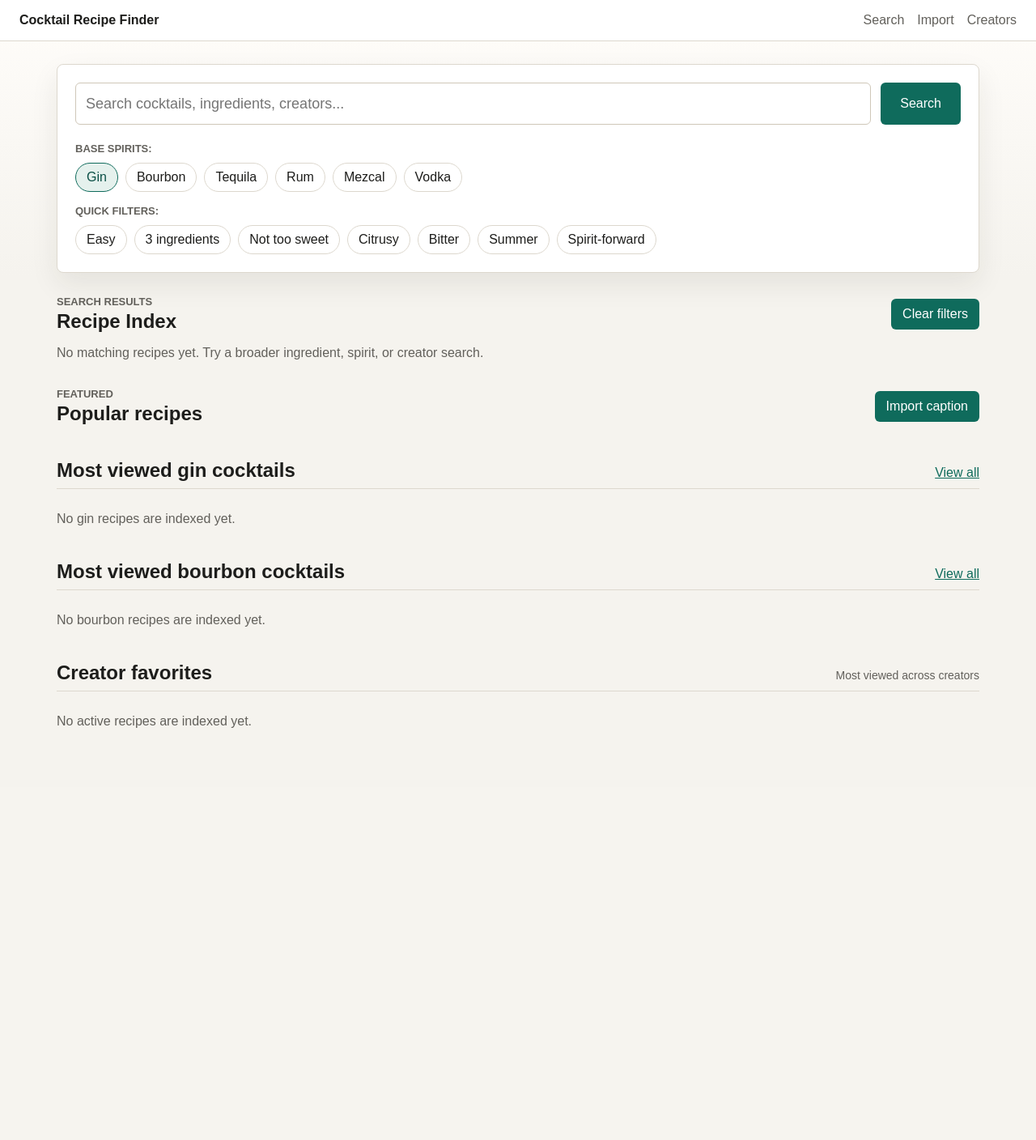
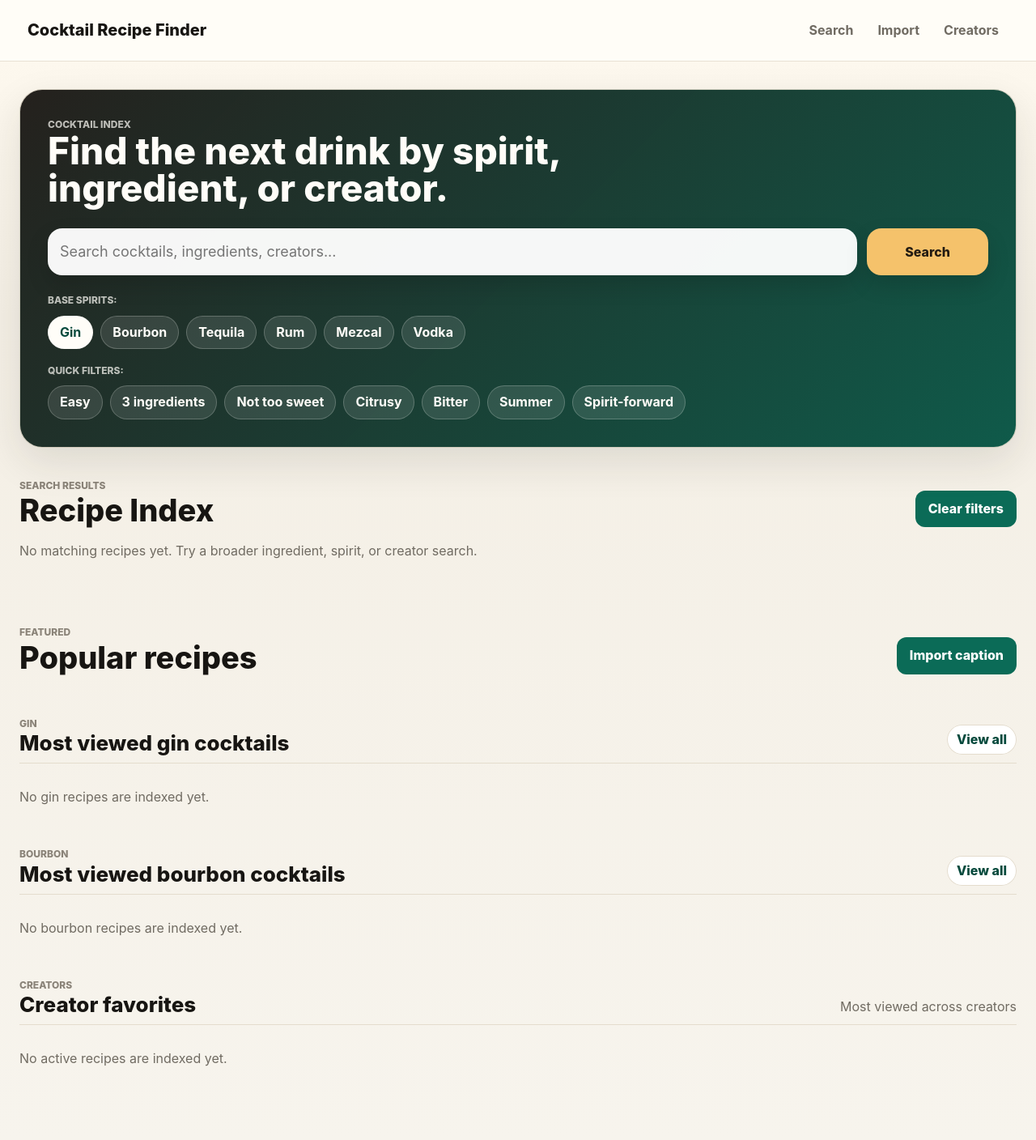
Before and after one commit to thewoodenshoe/coctail-recipy-finder, a FastAPI app: page /?base=gin in a window 1280 px wide. Shown: the whole page at 81% size. Before the commit the page ends 899 px from the top, so only its background shows below. Run offline with FastAPI, Linux system fonts and the light colour scheme; data that the repository does not hold is empty; some libraries are stand-ins or nearby versions.

Commit message:
Redesign cocktail discovery homepage

```diff
--- a/app/main.py
+++ b/app/main.py
@@ -196,7 +196,7 @@ def _decorate_result(row: dict) -> dict:
         base_spirits = []
     row["ingredients"] = [ingredient for ingredient in display_ingredients if ingredient]
     row["base_spirits"] = [spirit for spirit in base_spirits if spirit]
-    row["drink_name"] = row.get("drink_name") or row.get("drink_title")
+    row["drink_name"] = _display_title(row, row["ingredients"])
     row["detail_path"] = f"/gold/{row['id']}"
     row["image_url"] = _media_url(row.get("local_image_path"))
     row["short_caption"] = (row.get("caption_text") or "")[:220]
@@ -204,6 +204,16 @@ def _decorate_result(row: dict) -> dict:
     popularity = row.get("view_count") or row.get("like_count") or row.get("popularity_count")
     row["popularity_label"] = _format_count(popularity)
     return row
+
+
+def _display_title(row: dict, ingredients: list[str]) -> str:
+    title = (row.get("drink_name") or row.get("drink_title") or "").strip()
+    invalid_titles = {"ingredient", "ingredients", "ingredient:", "ingredients:", "method", "method:"}
+    if title and title.lower() not in invalid_titles:
+        return title
+    if ingredients:
+        return f"{ingredients[0].split(',')[0][:42]} cocktail"
+    return f"Recipe from @{row.get('creator_handle', 'creator')}"
 
 
 def _valid_filter_value(value: str, filters: list[dict[str, str]]) -> str:
@@ -236,6 +246,8 @@ def _format_count(value: int | str | None) -> str:
         count = int(value)
     except (TypeError, ValueError):
         return ""
+    if count <= 0:
+        return ""
     if count >= 1_000_000:
         return f"{count / 1_000_000:.1f}M"
     if count >= 1_000:
--- a/app/static/styles.css
+++ b/app/static/styles.css
@@ -1,100 +1,144 @@
 :root {
   color-scheme: light;
-  --bg: #f5f3ee;
-  --bg-deep: #ebe6dc;
-  --panel: #ffffff;
-  --text: #1d1d1b;
-  --muted: #62605b;
-  --line: #ddd8ce;
-  --accent: #0f6b5c;
-  --accent-dark: #0a4f45;
-  --accent-soft: #e5f1ed;
-  --ruby: #8f2638;
-  --gold: #c1832b;
-  --shadow: 0 14px 34px rgba(39, 34, 27, 0.08);
+  --ink: #171512;
+  --muted: #706b62;
+  --faint: #8a8378;
+  --paper: #fffdf8;
+  --surface: #ffffff;
+  --cream: #f4efe5;
+  --line: #e4dccd;
+  --line-strong: #cfc2ad;
+  --green: #0b6b57;
+  --green-dark: #064a3d;
+  --green-soft: #e7f2ee;
+  --rose: #8c3146;
+  --amber: #c78228;
+  --charcoal: #25211d;
+  --shadow: 0 18px 50px rgba(39, 32, 24, 0.11);
 }
 
 * {
   box-sizing: border-box;
 }
 
+html {
+  background: var(--cream);
+}
+
 body {
   margin: 0;
-  background:
-    linear-gradient(180deg, #fffdfa 0, var(--bg) 340px),
-    var(--bg);
-  color: var(--text);
-  font-family: Arial, Helvetica, sans-serif;
+  min-width: 320px;
+  background: linear-gradient(180deg, #fffaf0 0, var(--cream) 390px, #f7f4ed 100%);
+  color: var(--ink);
+  font-family: Inter, ui-sans-serif, system-ui, -apple-system, BlinkMacSystemFont, "Segoe UI", sans-serif;
+  font-size: 16px;
+  line-height: 1.45;
 }
 
 a {
-  color: var(--accent);
+  color: var(--green);
+  text-decoration: none;
+}
+
+a:hover {
+  color: var(--green-dark);
 }
 
 .site-header {
+  position: sticky;
+  top: 0;
+  z-index: 10;
   display: flex;
   align-items: center;
   justify-content: space-between;
   gap: 24px;
-  padding: 16px 24px;
-  border-bottom: 1px solid var(--line);
-  background: var(--panel);
+  padding: 18px 34px;
+  border-bottom: 1px solid rgba(228, 220, 205, 0.84);
+  background: rgba(255, 253, 248, 0.91);
+  backdrop-filter: blur(18px);
 }
 
 .brand {
-  color: var(--text);
-  font-weight: 700;
-  text-decoration: none;
+  color: var(--ink);
+  font-size: 20px;
+  font-weight: 800;
 }
 
 nav {
   display: flex;
-  gap: 16px;
+  align-items: center;
+  gap: 6px;
 }
 
 nav a {
+  min-height: 36px;
+  padding: 8px 12px;
+  border-radius: 999px;
   color: var(--muted);
-  text-decoration: none;
+  font-weight: 650;
+}
+
+nav a:hover {
+  background: var(--green-soft);
+  color: var(--green-dark);
 }
 
 .page {
-  width: min(1180px, 100%);
+  width: min(1280px, 100%);
   margin: 0 auto;
-  padding: 28px 20px 56px;
-}
-
-.toolbar,
-.panel,
-.result-card,
-.search-hero,
-.featured-card {
-  background: var(--panel);
-  border: 1px solid var(--line);
-  border-radius: 8px;
+  padding: 34px 24px 72px;
 }
 
 .search-hero {
-  padding: 22px;
-  margin-bottom: 28px;
+  position: relative;
+  overflow: hidden;
+  padding: 34px;
+  border: 1px solid rgba(228, 220, 205, 0.9);
+  border-radius: 28px;
+  background:
+    linear-gradient(135deg, rgba(37, 33, 29, 0.96), rgba(14, 93, 77, 0.95)),
+    var(--charcoal);
   box-shadow: var(--shadow);
+  color: #fffdf8;
 }
 
-.toolbar {
-  padding: 16px;
-  margin-bottom: 24px;
+.hero-copy {
+  position: relative;
+  z-index: 1;
+  max-width: 760px;
+  margin-bottom: 26px;
+}
+
+.hero-copy h1 {
+  margin: 0;
+  max-width: 760px;
+  font-size: 46px;
+  line-height: 1.02;
+  font-weight: 850;
+}
+
+.eyebrow,
+.filter-label {
+  margin: 0;
+  color: var(--faint);
+  font-size: 12px;
+  font-weight: 800;
+  letter-spacing: 0;
+  text-transform: uppercase;
+}
+
+.search-hero .eyebrow,
+.search-hero .filter-label {
+  color: rgba(255, 253, 248, 0.7);
 }
 
 .hero-search-form {
+  position: relative;
+  z-index: 1;
   display: grid;
-  grid-template-columns: minmax(220px, 1fr) auto;
+  grid-template-columns: minmax(260px, 1fr) 150px;
   gap: 12px;
   margin-bottom: 22px;
-}
-
-.search-form {
-  display: grid;
-  grid-template-columns: minmax(220px, 1fr) 220px auto;
-  gap: 12px;
 }
 
 input,
@@ -109,15 +153,18 @@ input,
 select,
 textarea {
   border: 1px solid var(--line);
-  border-radius: 6px;
-  padding: 11px 12px;
+  border-radius: 12px;
+  padding: 12px 14px;
   background: #fff;
-  color: var(--text);
+  color: var(--ink);
 }
 
 .hero-search-form input {
-  min-height: 52px;
-  border-color: #cfc7b8;
+  min-height: 58px;
+  border: 1px solid rgba(255, 255, 255, 0.18);
+  border-radius: 18px;
+  background: rgba(255, 255, 255, 0.96);
+  box-shadow: 0 12px 28px rgba(0, 0, 0, 0.14);
   font-size: 18px;
 }
 
@@ -126,38 +173,42 @@ button,
   display: inline-flex;
   align-items: center;
   justify-content: center;
+  min-height: 42px;
   border: 0;
-  border-radius: 6px;
-  padding: 10px 14px;
-  background: var(--accent);
+  border-radius: 12px;
+  padding: 11px 16px;
+  background: var(--green);
   color: #fff;
+  font-weight: 800;
   text-decoration: none;
   cursor: pointer;
 }
 
 .hero-search-form button {
-  min-height: 52px;
-  padding-inline: 24px;
+  min-height: 58px;
+  border-radius: 18px;
+  background: #f5c26b;
+  color: #231b12;
+  box-shadow: 0 12px 28px rgba(0, 0, 0, 0.14);
 }
 
 button:hover,
 .button-secondary:hover {
-  background: var(--accent-dark);
+  background: var(--green-dark);
+  color: #fff;
+}
+
+.hero-search-form button:hover {
+  background: #ffd582;
+  color: #171512;
 }
 
 .filter-block {
+  position: relative;
+  z-index: 1;
   display: grid;
   gap: 10px;
-  margin-top: 16px;
-}
-
-.filter-label,
-.eyebrow {
-  color: var(--muted);
-  font-size: 13px;
-  font-weight: 700;
-  letter-spacing: 0;
-  text-transform: uppercase;
+  margin-top: 18px;
 }
 
 .chip-row {
@@ -170,80 +221,141 @@ button:hover,
   display: inline-flex;
   align-items: center;
   justify-content: center;
-  min-height: 36px;
-  border: 1px solid var(--line);
+  min-height: 38px;
+  border: 1px solid rgba(255, 253, 248, 0.22);
   border-radius: 999px;
-  padding: 7px 13px;
-  background: #fff;
-  color: var(--text);
+  padding: 8px 14px;
+  background: rgba(255, 253, 248, 0.11);
+  color: #fffdf8;
+  font-weight: 750;
   text-decoration: none;
 }
 
 .chip:hover,
 .chip-active {
-  border-color: var(--accent);
-  background: var(--accent-soft);
-  color: var(--accent-dark);
+  border-color: rgba(255, 253, 248, 0.72);
+  background: #fffdf8;
+  color: var(--green-dark);
+}
+
+.section-heading,
+.featured-heading {
+  display: flex;
+  align-items: end;
+  justify-content: space-between;
+  gap: 18px;
 }
 
 .section-heading {
-  display: flex;
-  align-items: center;
-  justify-content: space-between;
-  gap: 16px;
-  margin-bottom: 16px;
+  margin: 38px 0 18px;
 }
 
 .section-heading h1,
 .featured-heading h2 {
-  margin: 0;
+  margin: 2px 0 0;
+  color: var(--ink);
+  line-height: 1.08;
+  font-weight: 850;
 }
 
-.eyebrow {
-  margin: 0 0 3px;
+.section-heading h1 {
+  font-size: 38px;
 }
 
-.search-results-section {
-  margin-bottom: 34px;
+.featured-heading {
+  margin-bottom: 14px;
+  padding-bottom: 10px;
+  border-bottom: 1px solid var(--line);
 }
 
-.results {
-  display: grid;
-  gap: 14px;
+.featured-heading h2 {
+  font-size: 26px;
 }
 
-.result-card {
-  padding: 16px;
-  display: grid;
-  grid-template-columns: 116px 1fr;
-  gap: 16px;
-  align-items: start;
+.featured-heading span,
+.empty-state {
+  color: var(--muted);
 }
 
-.result-card-no-image {
+.featured-section {
+  display: grid;
+  gap: 34px;
+}
+
+.featured-group {
+  min-width: 0;
+}
+
+.featured-grid {
+  display: grid;
+  grid-template-columns: repeat(3, minmax(0, 1fr));
+  gap: 18px;
+}
+
+.featured-card,
+.result-card,
+.panel,
+table {
+  border: 1px solid rgba(228, 220, 205, 0.95);
+  border-radius: 22px;
+  background: rgba(255, 255, 255, 0.91);
+  box-shadow: 0 12px 34px rgba(39, 32, 24, 0.07);
+}
+
+.featured-card {
+  display: grid;
+  grid-template-columns: 92px minmax(0, 1fr);
+  min-height: 246px;
+  overflow: hidden;
+}
+
+.featured-card-no-image {
   grid-template-columns: 1fr;
 }
 
-.result-card h2 {
-  margin: 4px 0 8px;
+.featured-card-body {
+  display: flex;
+  min-width: 0;
+  flex-direction: column;
+  padding: 20px;
 }
 
-.result-card h3 {
-  margin: 12px 0 6px;
-  font-size: 14px;
-  color: var(--muted);
+.featured-card h3 {
+  margin: 8px 0 12px;
+  font-size: 23px;
+  line-height: 1.08;
+  font-weight: 850;
 }
 
-.result-meta,
-.empty-state {
-  color: var(--muted);
+.featured-card h3 a,
+.result-card h2 a {
+  color: var(--ink);
+}
+
+.featured-card h3 a:hover,
+.result-card h2 a:hover {
+  color: var(--green);
+}
+
+.featured-image-link,
+.featured-image {
+  display: block;
+  height: 100%;
+}
+
+.featured-image {
+  width: 92px;
+  object-fit: cover;
+  background: #ece4d6;
 }
 
 .result-meta {
   display: flex;
   flex-wrap: wrap;
   gap: 8px;
+  color: var(--muted);
   font-size: 13px;
+  font-weight: 750;
 }
 
 .result-meta span + span::before {
@@ -263,45 +375,164 @@ button:hover,
 }
 
 .tags span {
-  border: 1px solid var(--line);
+  display: inline-flex;
+  align-items: center;
+  min-height: 28px;
+  border: 1px solid rgba(11, 107, 87, 0.17);
   border-radius: 999px;
-  padding: 4px 8px;
+  padding: 5px 10px;
+  background: var(--green-soft);
+  color: var(--green-dark);
+  font-size: 13px;
+  font-weight: 800;
+}
+
+.ingredient-preview {
+  display: grid;
+  gap: 7px;
+  margin: 16px 0 0;
+  padding: 0;
+  list-style: none;
+}
+
+.ingredient-preview li {
+  position: relative;
+  padding-left: 16px;
+  color: #49433b;
+  font-size: 14px;
+}
+
+.ingredient-preview li::before {
+  content: "";
+  position: absolute;
+  top: 9px;
+  left: 0;
+  width: 6px;
+  height: 6px;
+  border-radius: 50%;
+  background: var(--rose);
+}
+
+.method-preview {
+  display: -webkit-box;
+  margin: 14px 0 0;
+  overflow: hidden;
   color: var(--muted);
-  font-size: 13px;
+  font-size: 14px;
+  -webkit-line-clamp: 3;
+  -webkit-box-orient: vertical;
+}
+
+.featured-heading a,
+.source-link {
+  display: inline-flex;
+  align-items: center;
+  min-height: 36px;
+  border-radius: 999px;
+  padding: 7px 12px;
+  background: #fff;
+  color: var(--green-dark);
+  font-weight: 800;
+  box-shadow: inset 0 0 0 1px var(--line);
+}
+
+.featured-heading a:hover,
+.source-link:hover {
+  background: var(--green);
+  color: #fff;
+}
+
+.search-results-section {
+  margin-bottom: 42px;
+}
+
+.results {
+  display: grid;
+  gap: 18px;
+}
+
+.result-card {
+  display: grid;
+  grid-template-columns: 132px minmax(0, 1fr);
+  gap: 18px;
+  padding: 18px;
+}
+
+.result-card-no-image {
+  grid-template-columns: 1fr;
+}
+
+.result-body {
+  min-width: 0;
+}
+
+.result-card h2 {
+  margin: 5px 0 10px;
+  font-size: 28px;
+  line-height: 1.12;
+}
+
+.result-card h3 {
+  margin: 16px 0 7px;
+  color: var(--muted);
+  font-size: 12px;
+  font-weight: 850;
+  letter-spacing: 0;
+  text-transform: uppercase;
 }
 
 .compact-list {
+  display: grid;
+  grid-template-columns: repeat(2, minmax(0, 1fr));
+  gap: 7px 16px;
   margin: 0;
-  padding-left: 20px;
+  padding: 0;
+  list-style: none;
+}
+
+.compact-list li {
+  position: relative;
+  padding-left: 16px;
+  overflow-wrap: anywhere;
+}
+
+.compact-list li::before {
+  content: "";
+  position: absolute;
+  top: 10px;
+  left: 0;
+  width: 6px;
+  height: 6px;
+  border-radius: 50%;
+  background: var(--amber);
+}
+
+.result-card p {
+  margin: 0 0 12px;
+  color: #4d473f;
 }
 
 .result-image-link {
   display: block;
 }
 
-.result-image {
+.result-image,
+.detail-image {
   display: block;
-  width: 116px;
+  width: 100%;
   aspect-ratio: 9 / 16;
   object-fit: cover;
-  border-radius: 6px;
-  border: 1px solid var(--line);
-  background: #f1eee7;
+  border-radius: 16px;
+  background: #ece4d6;
 }
 
 .detail-image {
-  display: block;
   width: min(360px, 100%);
-  aspect-ratio: 9 / 16;
-  object-fit: cover;
-  border-radius: 8px;
-  border: 1px solid var(--line);
   margin: 12px 0 16px;
-  background: #f1eee7;
 }
 
 .panel {
-  padding: 20px;
+  padding: 24px;
 }
 
 .stacked-form {
@@ -356,106 +594,117 @@ td {
 .caption {
   white-space: pre-wrap;
   overflow-wrap: anywhere;
-  background: #f1eee7;
-  border-radius: 6px;
-  padding: 14px;
+  border-radius: 18px;
+  padding: 16px;
+  background: #eee7da;
 }
 
-.featured-section {
-  display: grid;
-  gap: 26px;
-}
+@media (max-width: 900px) {
+  .site-header {
+    padding: 14px 18px;
+  }
 
-.featured-group {
-  display: grid;
-  gap: 12px;
-}
+  .brand {
+    font-size: 18px;
+  }
 
-.featured-heading {
-  display: flex;
-  align-items: baseline;
-  justify-content: space-between;
-  gap: 12px;
-  border-bottom: 1px solid var(--line);
-  padding-bottom: 8px;
-}
+  nav {
+    gap: 2px;
+  }
 
-.featured-heading span {
-  color: var(--muted);
-  font-size: 14px;
-}
+  nav a {
+    padding: 7px 9px;
+    font-size: 14px;
+  }
 
-.featured-grid {
-  display: grid;
-  grid-template-columns: repeat(3, minmax(0, 1fr));
-  gap: 14px;
-}
+  .page {
+    padding: 18px 14px 48px;
+  }
 
-.featured-card {
-  display: grid;
-  grid-template-columns: 86px 1fr;
-  min-height: 154px;
-  overflow: hidden;
-  box-shadow: 0 8px 22px rgba(39, 34, 27, 0.05);
-}
+  .search-hero {
+    padding: 24px;
+    border-radius: 22px;
+  }
 
-.featured-card:not(:has(.featured-image-link)) {
-  grid-template-columns: 1fr;
-}
+  .hero-copy h1 {
+    font-size: 34px;
+  }
 
-.featured-card-body {
-  padding: 13px;
-}
+  .hero-search-form {
+    grid-template-columns: 1fr;
+  }
 
-.featured-card h3 {
-  margin: 5px 0 9px;
-  font-size: 18px;
-  line-height: 1.2;
-}
+  .featured-grid {
+    grid-template-columns: 1fr;
+  }
 
-.featured-card p {
-  margin: 10px 0 0;
-  color: var(--muted);
-  font-size: 14px;
-  line-height: 1.4;
-}
+  .featured-card {
+    min-height: 0;
+  }
 
-.featured-image-link,
-.featured-image {
-  display: block;
-  height: 100%;
-}
-
-.featured-image {
-  width: 86px;
-  object-fit: cover;
-  background: var(--bg-deep);
-}
-
-@media (max-width: 720px) {
-  .site-header,
   .section-heading,
   .featured-heading {
     align-items: flex-start;
     flex-direction: column;
   }
 
-  .hero-search-form,
-  .search-form {
+  .section-heading h1 {
+    font-size: 31px;
+  }
+
+  .featured-heading h2 {
+    font-size: 23px;
+  }
+
+  .result-card {
+    grid-template-columns: 96px minmax(0, 1fr);
+    padding: 14px;
+  }
+
+  .result-card h2 {
+    font-size: 23px;
+  }
+
+  .compact-list {
+    grid-template-columns: 1fr;
+  }
+}
+
+@media (max-width: 560px) {
+  .site-header {
+    align-items: flex-start;
+    flex-direction: column;
+    gap: 10px;
+  }
+
+  nav {
+    width: 100%;
+    justify-content: space-between;
+  }
+
+  .search-hero {
+    padding: 20px;
+  }
+
+  .hero-copy h1 {
+    font-size: 30px;
+  }
+
+  .chip {
+    min-height: 36px;
+    padding: 7px 12px;
+    font-size: 14px;
+  }
+
+  .featured-card,
+  .result-card {
     grid-template-columns: 1fr;
   }
 
-  .result-card {
-    grid-template-columns: 88px 1fr;
-    gap: 12px;
-  }
-
+  .featured-image,
   .result-image {
-    width: 88px;
-  }
-
-  .featured-grid {
-    grid-template-columns: 1fr;
+    width: 100%;
+    max-height: 260px;
   }
 
   .details {
--- a/app/templates/_result_card.html
+++ b/app/templates/_result_card.html
@@ -31,6 +31,6 @@
       <h3>Garnish</h3>
       <p>{{ result.garnish }}</p>
     {% endif %}
-    <a href="{{ result.source_url }}" target="_blank" rel="noopener noreferrer">Original Instagram post</a>
+    <a class="source-link" href="{{ result.source_url }}" target="_blank" rel="noopener noreferrer">Original Instagram post</a>
   </div>
 </article>
--- a/app/templates/base.html
+++ b/app/templates/base.html
@@ -4,7 +4,7 @@
     <meta charset="utf-8">
     <meta name="viewport" content="width=device-width, initial-scale=1">
     <title>{% block title %}Cocktail Recipe Finder{% endblock %}</title>
-    <link rel="stylesheet" href="/static/styles.css">
+    <link rel="stylesheet" href="/static/styles.css?v=20260510b">
   </head>
   <body>
     <header class="site-header">
--- a/app/templates/search.html
+++ b/app/templates/search.html
@@ -2,6 +2,10 @@
 {% block title %}Search - Cocktail Recipe Finder{% endblock %}
 {% block content %}
   <section class="search-hero">
+    <div class="hero-copy">
+      <p class="eyebrow">Cocktail index</p>
+      <h1>Find the next drink by spirit, ingredient, or creator.</h1>
+    </div>
     <form method="get" action="/" class="hero-search-form">
       <input type="search" name="q" value="{{ q }}" placeholder="Search cocktails, ingredients, creators..." aria-label="Search cocktails, ingredients, creators">
       {% if creator_filter %}<input type="hidden" name="creator" value="{{ creator_filter }}">{% endif %}
@@ -61,7 +65,10 @@
 
     <div class="featured-group">
       <div class="featured-heading">
-        <h2>Most viewed gin cocktails</h2>
+        <div>
+          <p class="eyebrow">Gin</p>
+          <h2>Most viewed gin cocktails</h2>
+        </div>
         <a href="/?base=gin">View all</a>
       </div>
       <div class="featured-grid">
@@ -75,7 +82,10 @@
 
     <div class="featured-group">
       <div class="featured-heading">
-        <h2>Most viewed bourbon cocktails</h2>
+        <div>
+          <p class="eyebrow">Bourbon</p>
+          <h2>Most viewed bourbon cocktails</h2>
+        </div>
         <a href="/?base=bourbon">View all</a>
       </div>
       <div class="featured-grid">
@@ -89,7 +99,10 @@
 
     <div class="featured-group">
       <div class="featured-heading">
-        <h2>Creator favorites</h2>
+        <div>
+          <p class="eyebrow">Creators</p>
+          <h2>Creator favorites</h2>
+        </div>
         <span>Most viewed across creators</span>
       </div>
       <div class="featured-grid">
```
Also changed, not shown: other parts of app/static/styles.css (+18 -11 lines), app/templates/_featured_card.html (+9 -2 lines), tests/test_search.py (+6 -0 lines).
